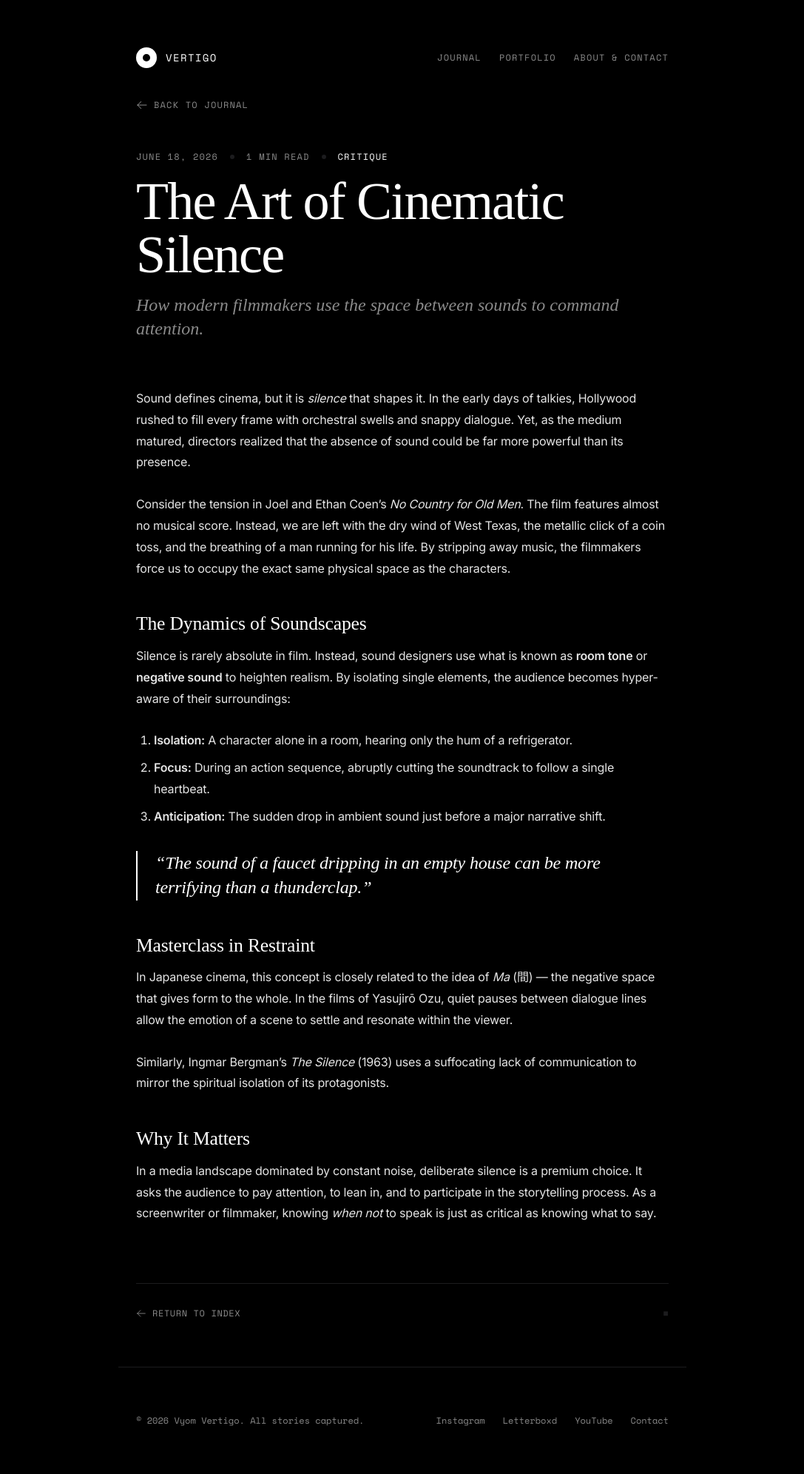
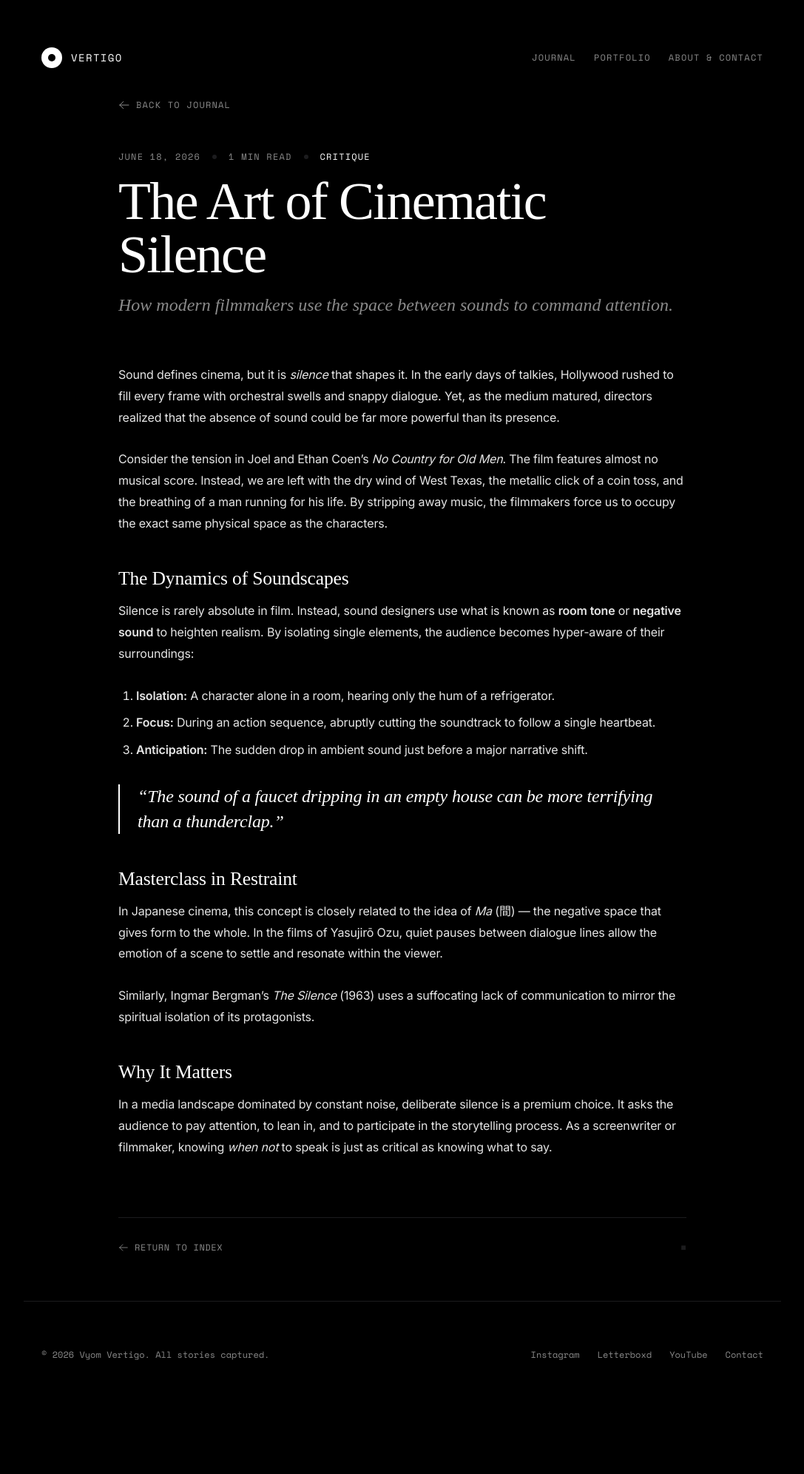
Before and after one commit to Vyom11/vyom_vertigo, a Jekyll site: the page built from _posts/2026-06-18-the-art-of-cinematic-silence.md, in a window 1280 px wide. Shown: the whole page at 74% size, without its empty margins (96-1183 px from the left). Built offline with Jekyll 4.4.1, drawn with Linux system fonts in a browser that asks for light colours; nearby versions of some CDN libraries; some web fonts are replaced; after the commit the page ends 1903 px from its top, so only the background shows below that.

Commit message:
style: expand page layout width to max-w-5xl and preserve readable post max-width

```diff
--- a/_layouts/default.html
+++ b/_layouts/default.html
@@ -173,7 +173,7 @@
 <body class="bg-brandDark text-brandAccent antialiased selection:bg-brandWhite selection:text-brandDark flex flex-col min-h-screen">
 
   <!-- Header -->
-  <header class="w-full max-w-3xl mx-auto px-6 pt-10 md:pt-16 pb-6 flex justify-between items-center z-10">
+  <header class="w-full max-w-5xl mx-auto px-6 pt-10 md:pt-16 pb-6 flex justify-between items-center z-10">
     <a href="{{ '/' | relative_url }}" class="group flex items-center gap-3">
       <div class="w-7 h-7 bg-brandWhite rounded-full flex items-center justify-center transition-transform duration-500 group-hover:rotate-180">
         <div class="w-2.5 h-2.5 bg-brandDark rounded-full"></div>
@@ -189,12 +189,12 @@
   </header>
 
   <!-- Main Content -->
-  <main class="flex-grow w-full max-w-3xl mx-auto px-6 pt-2 pb-8 md:pt-4 md:pb-16 animate-fade-in">
+  <main class="flex-grow w-full max-w-5xl mx-auto px-6 pt-2 pb-8 md:pt-4 md:pb-16 animate-fade-in">
     {{ content }}
   </main>
 
   <!-- Footer -->
-  <footer class="w-full max-w-3xl mx-auto px-6 py-10 md:py-16 border-t border-brandBorder flex flex-col md:flex-row md:justify-between items-start md:items-center gap-6 text-brandMuted font-mono text-xs">
+  <footer class="w-full max-w-5xl mx-auto px-6 py-10 md:py-16 border-t border-brandBorder flex flex-col md:flex-row md:justify-between items-start md:items-center gap-6 text-brandMuted font-mono text-xs">
     <div>
       <p>&copy; {{ 'now' | date: "%Y" }} {{ site.title }}. All stories captured.</p>
     </div>
--- a/_layouts/post.html
+++ b/_layouts/post.html
@@ -2,7 +2,7 @@
 layout: default
 ---
 
-<article class="w-full">
+<article class="w-full max-w-3xl mx-auto">
   <!-- Back to index -->
   <div class="mb-12">
     <a href="{{ '/' | relative_url }}" class="inline-flex items-center gap-2 group text-brandMuted hover:text-brandWhite transition-colors duration-300 font-mono text-xs tracking-widest uppercase">
```
